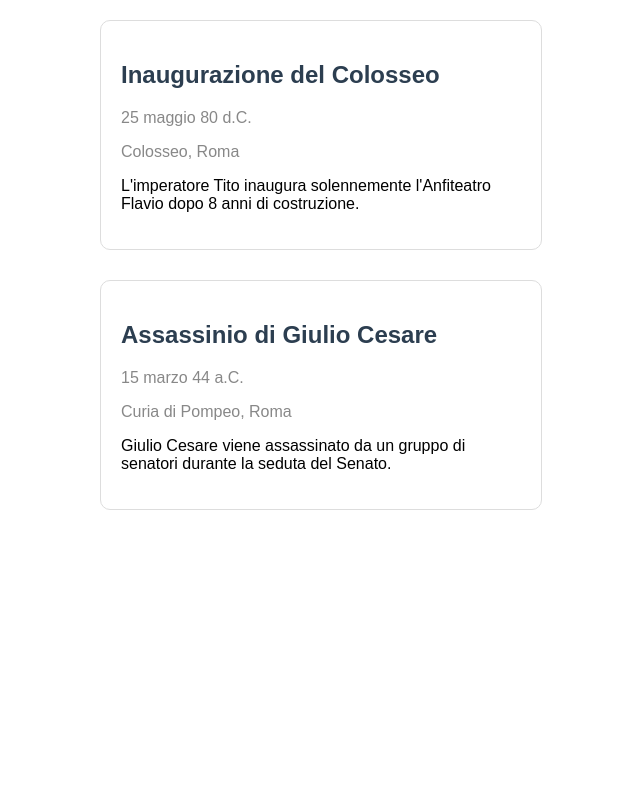
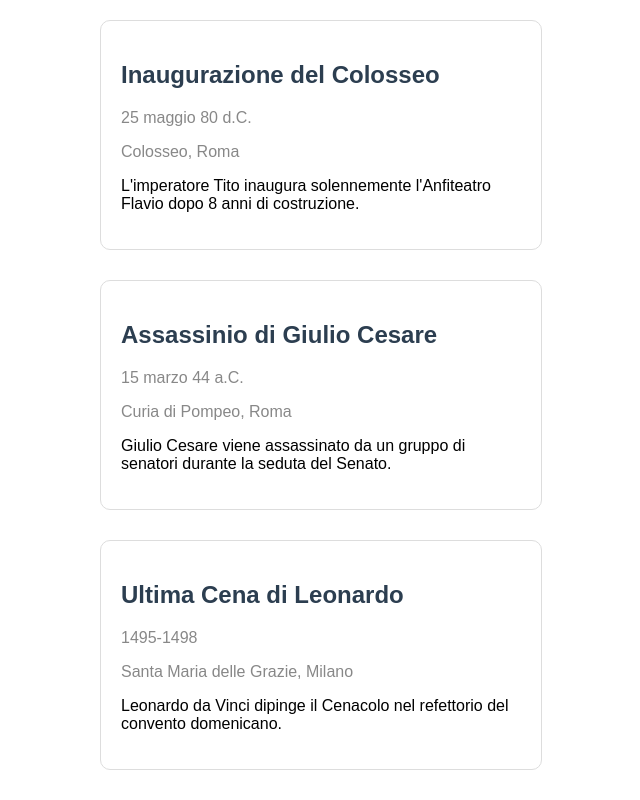
Before and after one commit to monicazucca1974-lab/quieoralastoria, a React (Create React App) app: page / in a window 1280 px wide. Shown: the part 219-1019 px from the top of the page, without its empty margins (319-959 px from the left). Before the commit the page ends 800 px from the top, so only its background shows below. Built offline with nearby package versions, Linux system fonts and the light colour scheme.

Commit message:
aggiunto calcolo distanza e orientamento eventi

```diff
--- a/src/App.js
+++ b/src/App.js
@@ -1,5 +1,45 @@
+import { useState } from 'react';
 
-import { useState } from 'react';
+const eventi = [
+  {
+    id: 1,
+    titolo: 'Inaugurazione del Colosseo',
+    data: '25 maggio 80 d.C.',
+    luogo: 'Colosseo, Roma',
+    lat: 41.8902,
+    lon: 12.4922,
+    descrizione: "L'imperatore Tito inaugura solennemente l'Anfiteatro Flavio dopo 8 anni di costruzione."
+  },
+  {
+    id: 2,
+    titolo: 'Assassinio di Giulio Cesare',
+    data: '15 marzo 44 a.C.',
+    luogo: 'Curia di Pompeo, Roma',
+    lat: 41.8956,
+    lon: 12.4769,
+    descrizione: 'Giulio Cesare viene assassinato da un gruppo di senatori durante la seduta del Senato.'
+  },
+  {
+    id: 3,
+    titolo: 'Ultima Cena di Leonardo',
+    data: '1495-1498',
+    luogo: 'Santa Maria delle Grazie, Milano',
+    lat: 45.4659,
+    lon: 9.1706,
+    descrizione: 'Leonardo da Vinci dipinge il Cenacolo nel refettorio del convento domenicano.'
+  }
+];
+
+function calcolaDistanza(lat1, lon1, lat2, lon2) {
+  const R = 6371;
+  const dLat = (lat2 - lat1) * Math.PI / 180;
+  const dLon = (lon2 - lon1) * Math.PI / 180;
+  const a = Math.sin(dLat/2) * Math.sin(dLat/2) +
+            Math.cos(lat1 * Math.PI / 180) * Math.cos(lat2 * Math.PI / 180) *
+            Math.sin(dLon/2) * Math.sin(dLon/2);
+  const c = 2 * Math.atan2(Math.sqrt(a), Math.sqrt(1-a));
+  return R * c;
+}
 
 function App() {
   const [posizione, setPosizione] = useState(null);
@@ -24,6 +64,16 @@ function App() {
     );
   }
 
+  let eventiDaMostrare = eventi;
+  if (posizione) {
+    eventiDaMostrare = eventi
+      .map(e => ({
+        ...e,
+        distanza: calcolaDistanza(posizione.lat, posizione.lon, e.lat, e.lon)
+      }))
+      .sort((a, b) => a.distanza - b.distanza);
+  }
+
   return (
     <div style={{ textAlign: 'center', marginTop: '50px', fontFamily: 'Arial' }}>
       <h1 style={{ color: '#2c3e50' }}>Qui e ora</h1>
@@ -45,17 +95,12 @@ function App() {
         Trova la mia posizione
       </button>
 
-      {posizione && (
-        <p style={{ marginTop: '20px', color: '#555' }}>
-          Sei a: {posizione.lat.toFixed(4)}, {posizione.lon.toFixed(4)}
-        </p>
-      )}
-
       {errore && (
         <p style={{ marginTop: '20px', color: 'red' }}>{errore}</p>
       )}
 
-      <div style={{
+      {eventiDaMostrare.map(evento => (
+        <div key={evento.id} style={{
           maxWidth: '400px',
           margin: '30px auto',
           padding: '20px',
@@ -63,25 +108,17 @@ function App() {
           borderRadius: '10px',
           textAlign: 'left'
         }}>
-        <h2 style={{ color: '#2c3e50' }}>Inaugurazione del Colosseo</h2>
-        <p style={{ color: '#888' }}>25 maggio 80 d.C.</p>
-        <p style={{ color: '#888' }}>Colosseo, Roma</p>
-        <p>L'imperatore Tito inaugura solennemente l'Anfiteatro Flavio dopo 8 anni di costruzione.</p>
+          <h2 style={{ color: '#2c3e50' }}>{evento.titolo}</h2>
+          <p style={{ color: '#888' }}>{evento.data}</p>
+          <p style={{ color: '#888' }}>{evento.luogo}</p>
+          {evento.distanza !== undefined && (
+            <p style={{ color: '#2c3e50', fontWeight: 'bold' }}>
+              {evento.distanza.toFixed(1)} km da te
+            </p>
+          )}
+          <p>{evento.descrizione}</p>
         </div>
-
-      <div style={{
-        maxWidth: '400px',
-        margin: '30px auto',
-        padding: '20px',
-        border: '1px solid #ddd',
-        borderRadius: '10px',
-        textAlign: 'left'
-      }}>
-        <h2 style={{ color: '#2c3e50' }}>Assassinio di Giulio Cesare</h2>
-        <p style={{ color: '#888' }}>15 marzo 44 a.C.</p>
-        <p style={{ color: '#888' }}>Curia di Pompeo, Roma</p>
-        <p>Giulio Cesare viene assassinato da un gruppo di senatori durante la seduta del Senato.</p>
-      </div>
+      ))}
 
     </div>
   );
```
Lines whose indentation alone changed are shown as unchanged.
